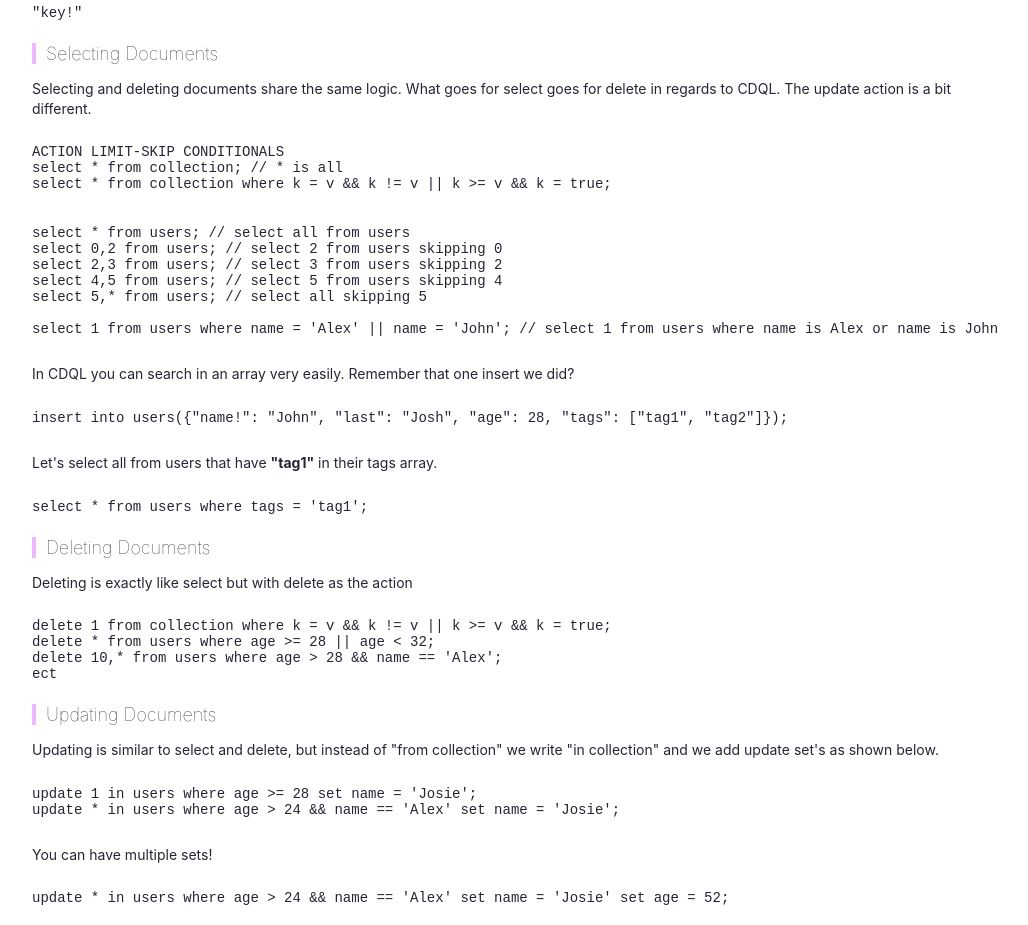
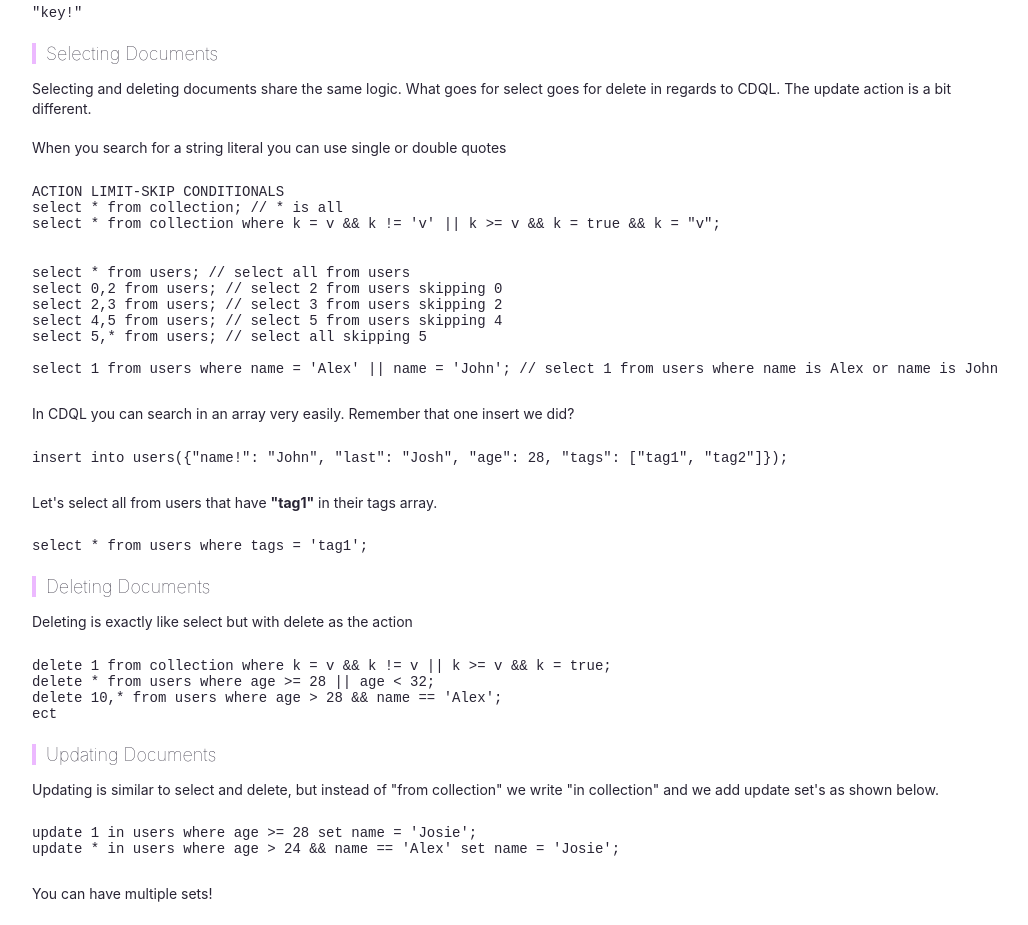
Before and after one commit to cursusdb/cursusdb-web, a SvelteKit app: page /documentation in a window 1280 px wide. Shown: the part 7220-8145 px from the top of the page, without its empty margins (228-1256 px from the left). Built offline with nearby package versions, Linux system fonts and the light colour scheme; a small style sheet from the web is missing.

Commit message:
single or double quote in CDQL explaination on documentation

```diff
--- a/src/routes/documentation/+page.svelte
+++ b/src/routes/documentation/+page.svelte
@@ -335,10 +335,11 @@ insert into users({"name!": "John", "last": "Josh", "age": 28, "tags!": ["tag1",
 
         <h4>Selecting Documents</h4>
         <p>Selecting and deleting documents share the same logic.  What goes for select goes for delete in regards to CDQL.  The update action is a bit different.</p>
+        <p>When you search for a string literal you can use single or double quotes</p>
         <Prism language="sql" code={`
 ACTION LIMIT-SKIP CONDITIONALS
 select * from collection; // * is all
-select * from collection where k = v && k != v || k >= v && k = true;
+select * from collection where k = v && k != 'v' || k >= v && k = true && k = "v";
 `}/><br/>
 
         <Prism language="sql" code={`
```
